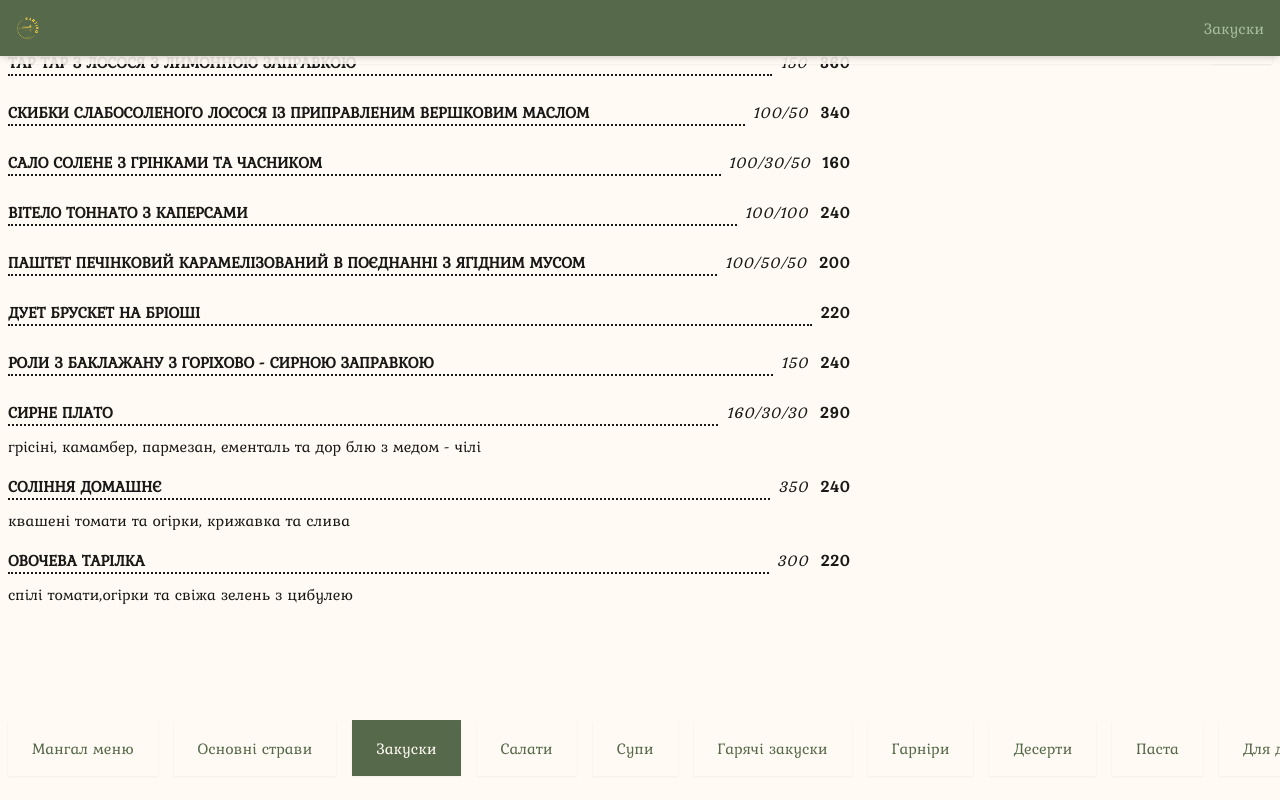
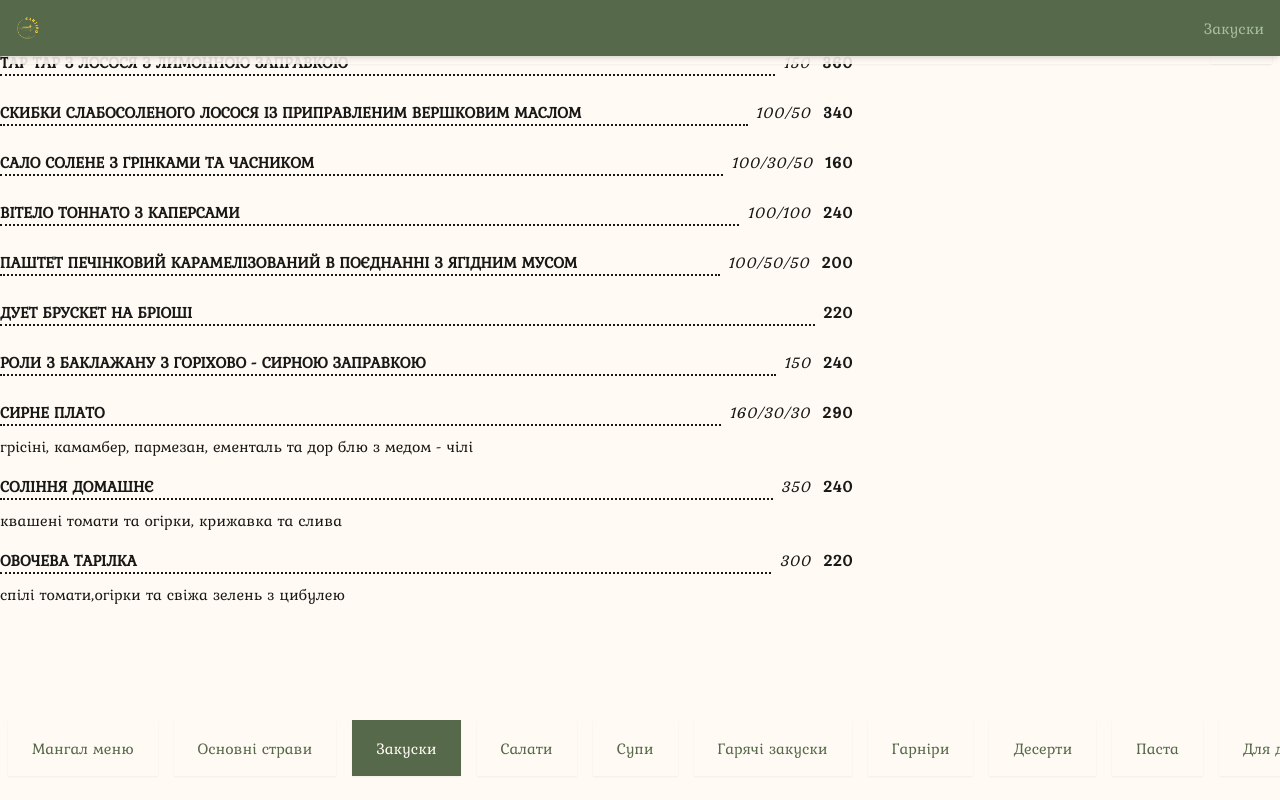
Before and after one commit to romantrynko/santino, a Next.js app: page /kitchen/appetizer in a window 1280 px wide. Built offline with nearby package versions, Linux system fonts and the light colour scheme; what @tailwindcss/postcss7-compat, tailwindcss-no-scrollbar would draw is missing.

Commit message:
scroll height fixed

```diff
--- a/src/app/pageContent/MenuSectionPageContent/MenuSectionPageContent.tsx
+++ b/src/app/pageContent/MenuSectionPageContent/MenuSectionPageContent.tsx
@@ -22,16 +22,16 @@ const MenuSectionPageContent = ({
   useEffect(() => {
     const handleScroll = () => {
       const maxScrollTop =
-        document.documentElement.scrollHeight -
+        (listRef.current?.scrollHeight || 0) -
         document.documentElement.clientHeight;
 
       const scrollTop = window.scrollY;
       setScrollPosition(scrollTop);
 
-      const scrollPercentage = Number(((scrollTop / maxScrollTop) * 100).toFixed(1));
+      const scrollPercentage = Number(
+        ((scrollTop / maxScrollTop) * 100).toFixed(1)
+      );
       setScrollPosition(scrollPercentage);
-
-      console.log('scrollPercentage', scrollPercentage);
     };
 
     window.addEventListener('scroll', handleScroll);
@@ -65,7 +65,7 @@ const MenuSectionPageContent = ({
         scrollPercentage={scrollPosition}
       />
       <div
-        className="flex w-full overflow-scroll px-2 "
+        className="flex w-full overflow-scroll "
         ref={containerRef as unknown as React.RefObject<HTMLDivElement>}>
         <div
           ref={listRef as unknown as React.RefObject<HTMLDivElement>}
```
